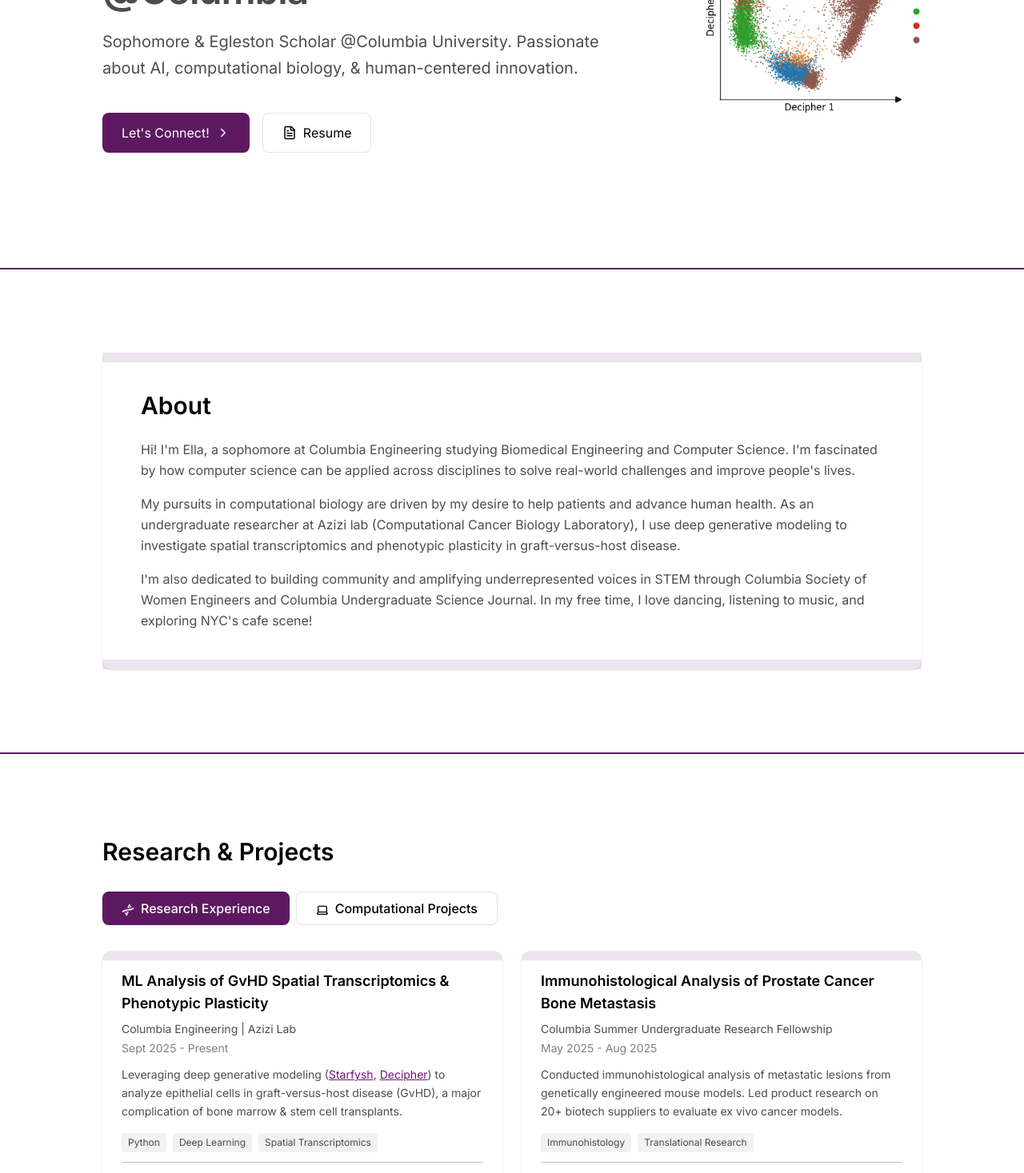
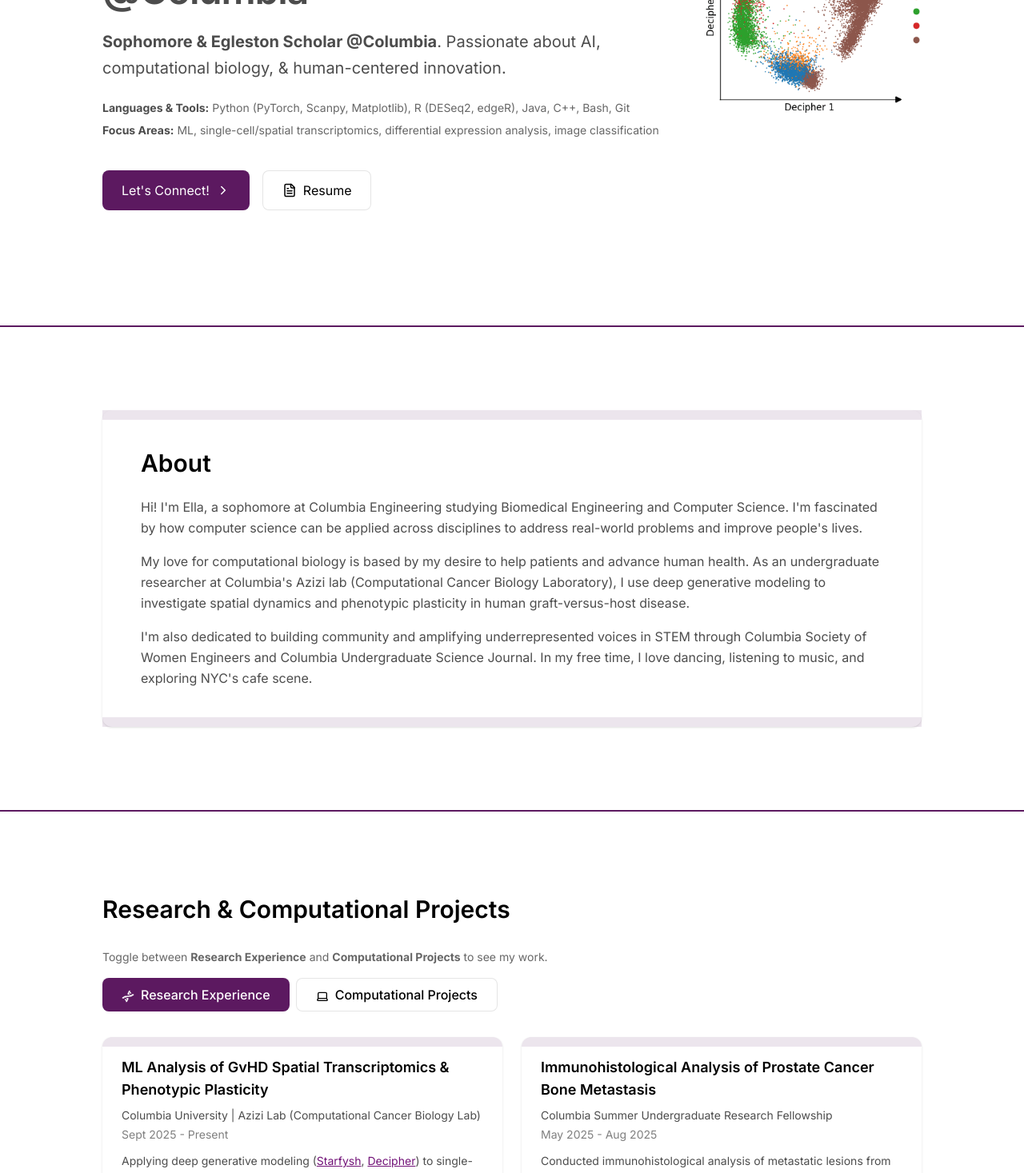
Before and after one commit to ellayee168-create/portfolio, a Next.js app: page / in a window 1280 px wide. Shown: the part 260-1727 px from the top of the page at 80% size. Built offline with nearby package versions, Linux system fonts and the light colour scheme.

Commit message:
updated about & experience sections

```diff
--- a/app/page.tsx
+++ b/app/page.tsx
@@ -24,11 +24,11 @@ export default function Portfolio() {
     research: [
       {
         title: "ML Analysis of GvHD Spatial Transcriptomics & Phenotypic Plasticity",
-        org: "Columbia Engineering | Azizi Lab",
+        org: "Columbia University | Azizi Lab (Computational Cancer Biology Lab)",
         period: "Sept 2025 - Present",
         description: (
           <>
-            Leveraging deep generative modeling (
+            Applying deep generative modeling (
             <a
               href="https://github.com/azizilab/starfysh"
               target="_blank"
@@ -46,11 +46,10 @@ export default function Portfolio() {
             >
               Decipher
             </a>
-            ) to analyze epithelial cells in graft-versus-host disease (GvHD), a major complication
-            of bone marrow & stem cell transplants.
+            ) to single-cell and spatial transcriptomics data, characterizing epithelial cell state transitions and phenotypic plasticity in graft-versus-host disease.
           </>
         ),
-        tags: ["Python", "Deep Learning", "Spatial Transcriptomics"],
+        tags: ["Python", "Machine Learning", "Spatial Transcriptomics", "Single-Cell RNA-seq Analysis"],
       },
       {
         title: "Immunohistological Analysis of Prostate Cancer Bone Metastasis",
@@ -67,7 +66,7 @@ export default function Portfolio() {
         period: "September 2024 - May 2025",
         description:
           "Developed computational pipelines in R to evaluate genetically-engineered mouse models of advanced bladder cancer.",
-        tags: ["R", "Statistical Analysis", "RNA-seq Analysis"],
+        tags: ["R", "Statistical Analysis", "Bulk RNA-seq Analysis"],
       },
       {
         title: "CRISPR-Cas9 Gene Knockout for CAR-NK Cancer Immunotherapy",
@@ -152,16 +151,25 @@ export default function Portfolio() {
       {/* Hero Section */}
       <section className="pt-32 pb-20 px-6">
         <div className="max-w-5xl mx-auto flex flex-col md:flex-row items-center md:items-start gap-8">
-          <div className="flex-1 space-y-6">
-            <h1 className="text-5xl md:text-5xl font-semibold tracking-tight">
+          <div className="flex-1 space-y-6 min-w-0">
+            <h1 className="text-5xl md:text-5xl font-semibold tracking-tight break-words">
               Ella Yee <br />
               <span className="text-black/70">Biomedical Engineering & CS @Columbia</span>
             </h1>
             <p className="text-xl text-black/70 max-w-2xl leading-relaxed">
-              Sophomore & Egleston Scholar @Columbia University. Passionate about AI, computational
-              biology, & human-centered innovation.
+              <strong>Sophomore & Egleston Scholar @Columbia</strong>. Passionate about AI, computational biology, & human-centered innovation.
             </p>
-            <div className="flex gap-4 pt-4">
+
+            <div className="flex flex-col gap-1 md:gap-2 break-words">
+              <p className="text-black/60 text-sm">
+                <strong className="text-black/70">Languages & Tools:</strong> Python (PyTorch, Scanpy, Matplotlib), R (DESeq2, edgeR), Java, C++, Bash, Git
+              </p>
+              <p className="text-black/60 text-sm">
+                <strong className="text-black/70">Focus Areas:</strong> ML, single-cell/spatial transcriptomics, differential expression analysis, image classification
+              </p>
+            </div>
+
+            <div className="flex gap-4 pt-4 flex-wrap">
               <a
                 href="#contact"
                 className="inline-flex items-center gap-2 bg-fuchsia-950/90 text-white px-6 py-3 rounded-lg hover:bg-fuchsia-900/90 transition-colors"
@@ -206,18 +214,18 @@ export default function Portfolio() {
               <p>
                 Hi! I&apos;m Ella, a sophomore at Columbia Engineering studying Biomedical Engineering
                 and Computer Science. I&apos;m fascinated by how computer science can be applied across
-                disciplines to solve real-world challenges and improve people&apos;s lives.
+                disciplines to address real-world problems and improve people&apos;s lives.
               </p>
               <p>
-                My pursuits in computational biology are driven by my desire to help patients and advance
-                human health. As an undergraduate researcher at Azizi lab (Computational Cancer Biology
-                Laboratory), I use deep generative modeling to investigate spatial transcriptomics and
-                phenotypic plasticity in graft-versus-host disease.
+                My love for computational biology is based by my desire to help patients and advance
+                human health. As an undergraduate researcher at Columbia's Azizi lab (Computational Cancer Biology
+                Laboratory), I use deep generative modeling to investigate spatial dynamics and
+                phenotypic plasticity in human graft-versus-host disease.
               </p>
               <p>
                 I&apos;m also dedicated to building community and amplifying underrepresented voices in
                 STEM through Columbia Society of Women Engineers and Columbia Undergraduate Science Journal.
-                In my free time, I love dancing, listening to music, and exploring NYC&apos;s cafe scene!
+                In my free time, I love dancing, listening to music, and exploring NYC&apos;s cafe scene.
               </p>
             </div>
           </div>
@@ -229,7 +237,12 @@ export default function Portfolio() {
       {/* Work Section */}
       <section id="experience" className="py-10 px-6">
         <div className="max-w-5xl mx-auto">
-          <h2 className="text-3xl font-semibold text-black mb-8">Research & Projects</h2>
+          <h2 className="text-3xl font-semibold text-black mb-8">Research & Computational Projects</h2>
+
+          {/* Instruction */}
+          <p className="text-sm text-black/60 gap-4 mb-4">
+          Toggle between <strong>Research Experience</strong> and <strong>Computational Projects</strong> to see my work.
+          </p>
 
           {/* Toggle */}
           <div className="flex gap-2 mb-8">
```
Also changed, not shown: 1 other file (tests, documents, lock files or other folders).
